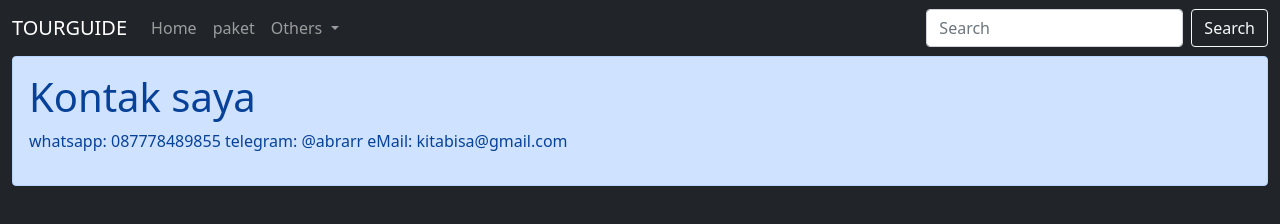
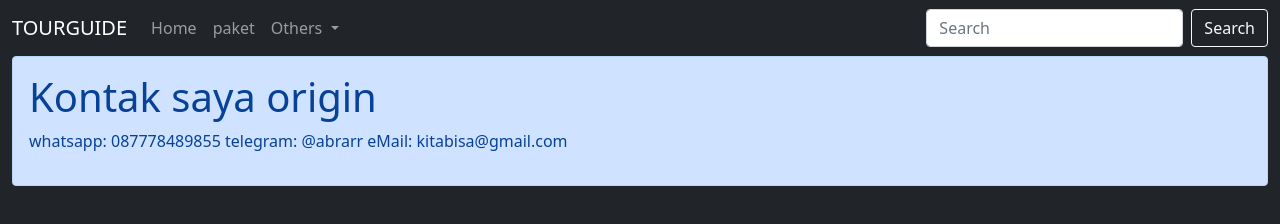
Before and after one commit to Legionkn/tour, a plain HTML site: page contact/index.html in a window 1280 px wide. Drawn offline with nearby package versions, Linux system fonts and the light colour scheme.

Commit message:
perubahan judul kontak saya

```diff
--- a/contact/index.html
+++ b/contact/index.html
@@ -43,7 +43,7 @@
 
       <div class="container-fluid text-light">
         <div class="alert alert-primary" role="alert">
-          <h1>Kontak saya</h1>
+          <h1>Kontak saya origin</h1>
           <p>
             whatsapp: 087778489855
             telegram: @abrarr
```
